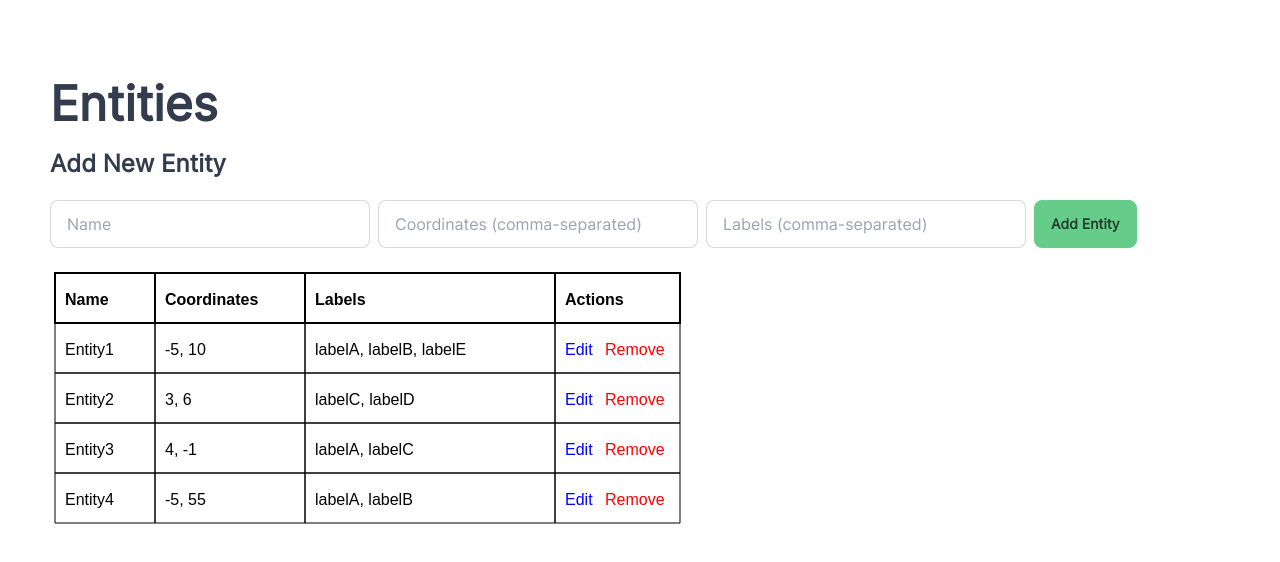
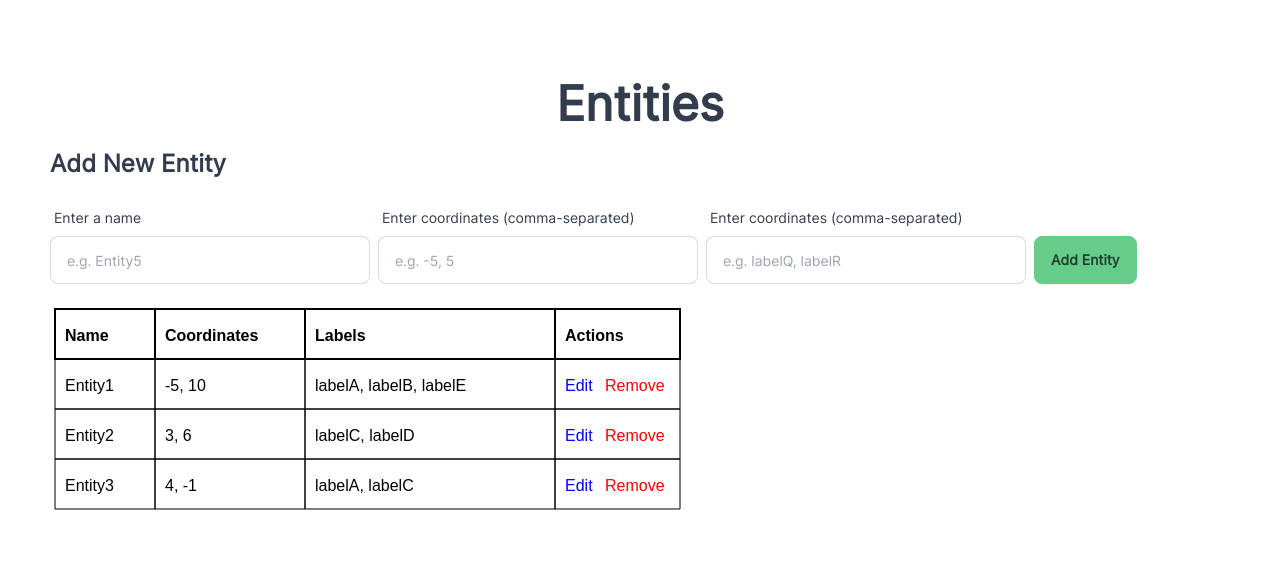
Before and after one commit to mirzaianov/26-test-entities-canvas, a React (Vite) app: page / in a window 1280 px wide. Shown: the top 562 px of the page. Built offline with nearby package versions, Linux system fonts and the light colour scheme; data requests are answered from the project's data file.

Commit message:
feat: added labels

```diff
--- a/server/db.json
+++ b/server/db.json
@@ -36,18 +36,6 @@
         "labelC"
       ],
       "id": "ccdcc5d8-1d99-47aa-a8da-ec879e55a8a3"
-    },
-    {
-      "name": "Entity4",
-      "coordinates": [
-        -5,
-        55
-      ],
-      "labels": [
-        "labelA",
-        "labelB"
-      ],
-      "id": "290825b1-bedb-487c-a8d3-3184a0d3ea72"
     }
   ]
 }
--- a/src/components/EntitiesList.jsx
+++ b/src/components/EntitiesList.jsx
@@ -12,15 +12,20 @@ const style = {
   entities: `flex flex-col justify-center gap-5 overflow-x-auto`,
   form: `flex gap-2`,
   entity: `flex justify-between gap-2`,
-  input: `input input-bordered w-full max-w-xs`,
+  input: `input input-bordered input- input-md w-full max-w-xs`,
   buttons: `flex gap-2`,
   button: `btn`,
-  button__primary: `btn btn-primary`,
-  button__secondary: `btn btn-secondary`,
-  button__accent: `btn btn-accent`,
-  modal: `flex flex-col bg-red justify-center z-50 gap-4`,
-  heading: `text-5xl font-bold`,
+  button__primary: `btn btn-primary self-end`,
+  button__secondary: `btn btn-secondary self-end`,
+  button__accent: `btn btn-accent self-end`,
+  edit: `flex flex-col gap-4`,
+  heading: `text-5xl font-bold m-auto`,
   subheading: `text-2xl font-bold`,
+  input__group: `flex gap-2 align-middle`,
+  form__edit: `flex flex-col gap-4`,
+  label__container: `form-control flex flex-col justify-end w-full max-w-xs`,
+  label__item: `label`,
+  label__text: `label-text`,
 };
 
 const X_HEADING = 5;
@@ -167,30 +172,52 @@ function EntitiesList() {
     <>
       {/* Modal for editing an entity */}
       {isEdit ? (
-        <div className={style.modal}>
+        <div className={style.edit}>
           <h2 className={style.subheading}>Edit Entity</h2>
-          <form className={style.form}>
+          <form className={style.form__edit}>
+            <div className={style.input__group}>
+              <label className={style.label__container}>
+                <div className={style.label__item}>
+                  <span className={style.label__text}>Enter a new name</span>
+                </div>
                 <input
                   className={style.input}
                   type="text"
                   value={editName}
                   onChange={(e) => setEditName(e.target.value)}
-              placeholder="Name"
+                  placeholder="e.g. Entity5"
                 />
+              </label>
+              <label className={style.label__container}>
+                <div className={style.label__item}>
+                  <span className={style.label__text}>
+                    Enter new coordinates (comma-separated)
+                  </span>
+                </div>
                 <input
                   className={style.input}
                   type="text"
                   value={editCoordinates}
                   onChange={(e) => setEditCoordinates(e.target.value)}
-              placeholder="Coordinates (comma-separated)"
+                  placeholder="e.g. -5, 5"
                 />
+              </label>
+              <label className={style.label__container}>
+                <div className={style.label__item}>
+                  <span className={style.label__text}>
+                    Enter new labels (comma-separated)
+                  </span>
+                </div>
                 <input
                   className={style.input}
                   type="text"
                   value={editLabels}
                   onChange={(e) => setEditLabels(e.target.value)}
-              placeholder="Labels (comma-separated)"
+                  placeholder="e.g. labelQ, labelR"
                 />
+              </label>
+            </div>
+            <div className={style.buttons}>
               <button
                 className={style.button__primary}
                 type="submit"
@@ -205,6 +232,7 @@ function EntitiesList() {
               >
                 Close
               </button>
+            </div>
           </form>
         </div>
       ) : (
@@ -213,27 +241,46 @@ function EntitiesList() {
           {/* Form for adding a new entity */}
           <h2 className={style.subheading}>Add New Entity</h2>
           <form className={style.form}>
+            <label className={style.label__container}>
+              <div className={style.label__item}>
+                <span className={style.label__text}>Enter a name</span>
+              </div>
               <input
                 className={style.input}
                 type="text"
                 value={name}
                 onChange={(e) => setName(e.target.value)}
-              placeholder="Name"
+                placeholder="e.g. Entity5"
               />
+            </label>
+            <label className={style.label__container}>
+              <div className={style.label__item}>
+                <span className={style.label__text}>
+                  Enter coordinates (comma-separated)
+                </span>
+              </div>
               <input
                 className={style.input}
                 type="text"
                 value={coordinates}
                 onChange={(e) => setCoordinates(e.target.value)}
-              placeholder="Coordinates (comma-separated)"
+                placeholder="e.g. -5, 5"
               />
+            </label>
+            <label className={style.label__container}>
+              <div className={style.label__item}>
+                <span className={style.label__text}>
+                  Enter coordinates (comma-separated)
+                </span>
+              </div>
               <input
                 className={style.input}
                 type="text"
                 value={labels}
                 onChange={(e) => setLabels(e.target.value)}
-              placeholder="Labels (comma-separated)"
+                placeholder="e.g. labelQ, labelR"
               />
+            </label>
             <button
               className={style.button__primary}
               type="submit"
```
Lines whose indentation alone changed are shown as unchanged.
